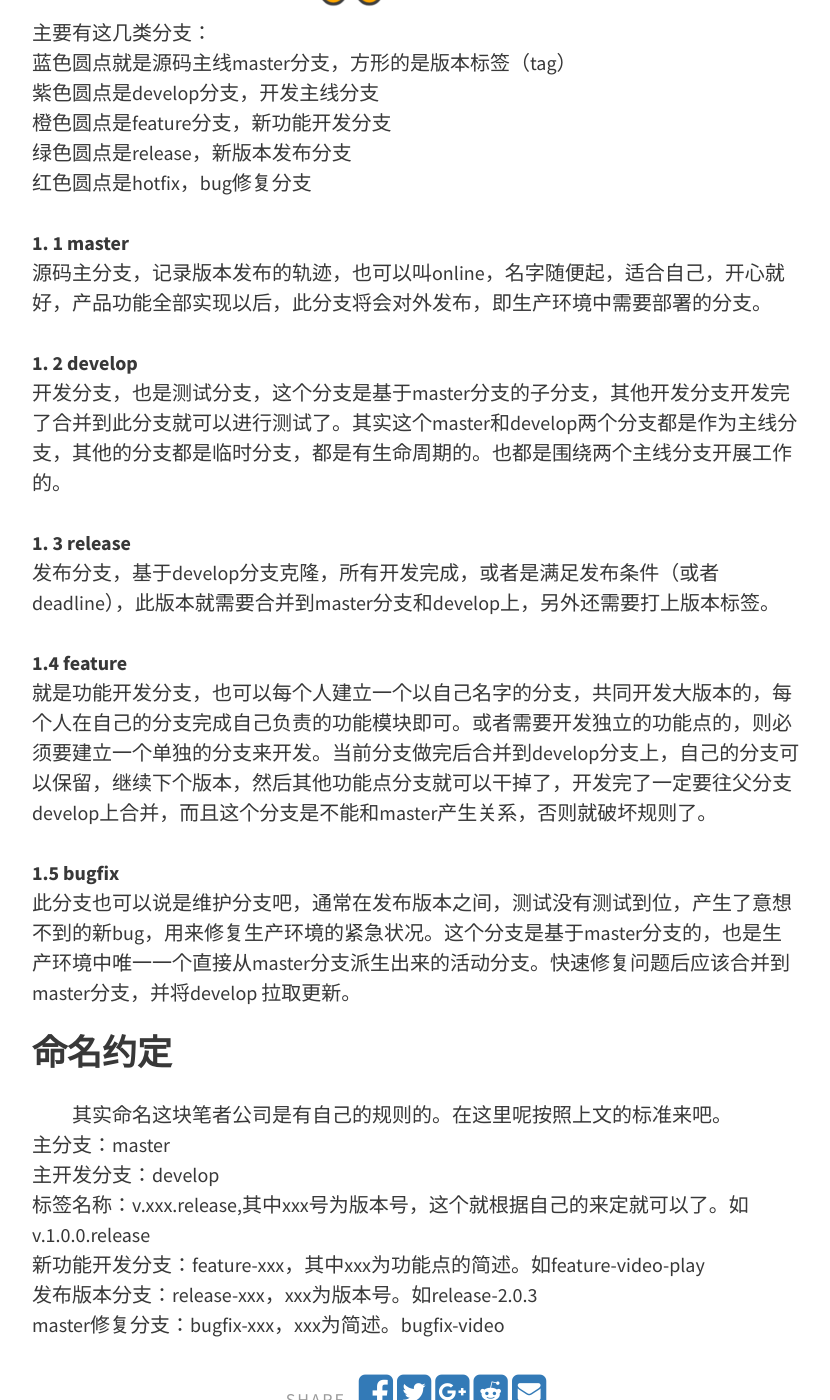
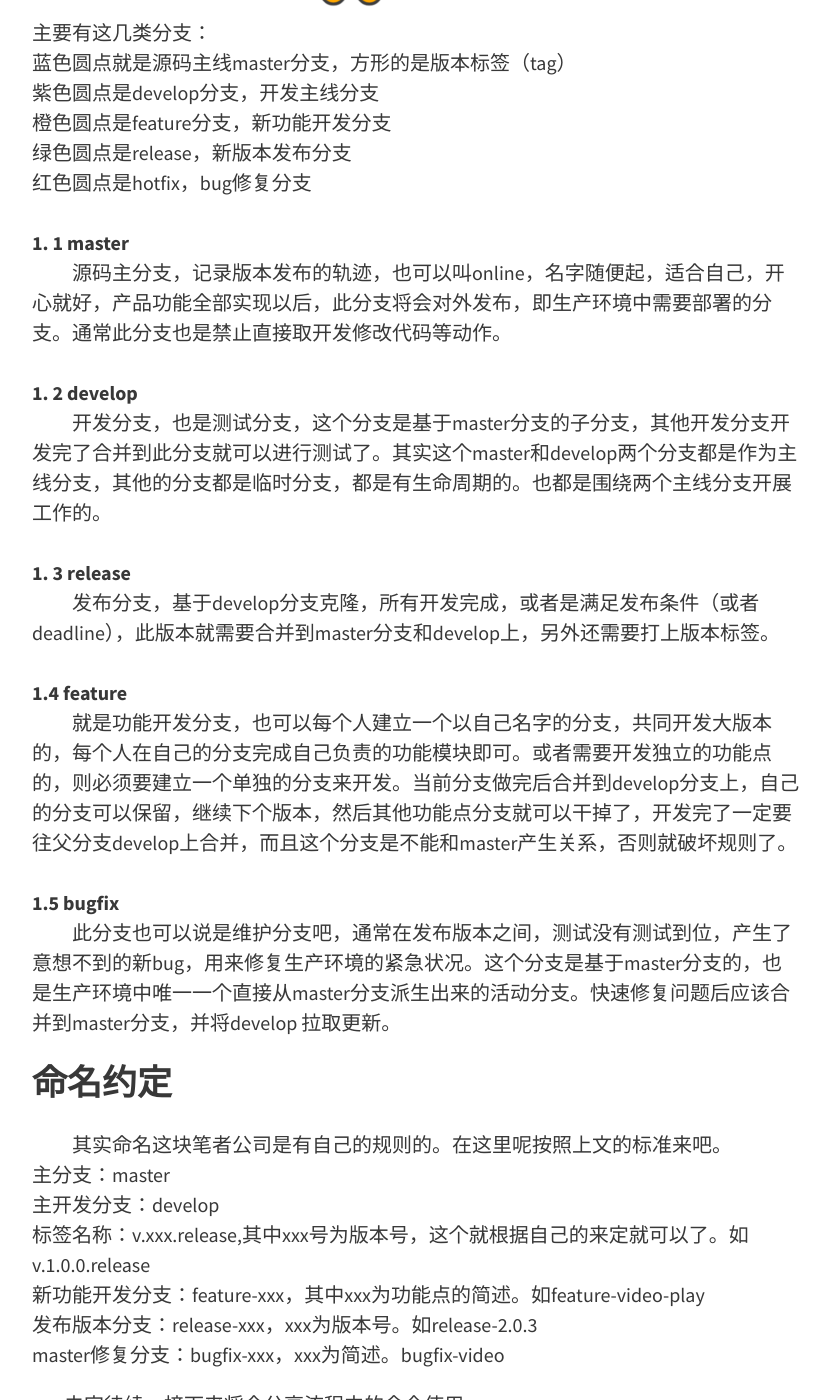
Before and after one commit to glxe/glxe.github.io, a Jekyll site: the page built from _posts/2018-06-21-Git-Flow.md, in a window 1280 px wide and 1400 px high, scrolled down 1252 px. Shown: the whole window, without its empty margins (224-1054 px from the left). Built offline with Jekyll 4.4.1, drawn with Linux system fonts in a browser that asks for light colours; some of the changed text lies outside the part shown.

Commit message:
update git flow

```diff
--- a/_posts/2018-06-21-Git-Flow.md
+++ b/_posts/2018-06-21-Git-Flow.md
@@ -32,19 +32,19 @@ excerpt_separator: <!--more-->
 红色圆点是hotfix，bug修复分支
 <a name="master"></a>
 **1. 1 master**
-源码主分支，记录版本发布的轨迹，也可以叫online，名字随便起，适合自己，开心就好，产品功能全部实现以后，此分支将会对外发布，即生产环境中需要部署的分支。
+　　源码主分支，记录版本发布的轨迹，也可以叫online，名字随便起，适合自己，开心就好，产品功能全部实现以后，此分支将会对外发布，即生产环境中需要部署的分支。通常此分支也是禁止直接取开发修改代码等动作。
 <a name="develop"></a>
 **1. 2 develop**
-开发分支，也是测试分支，这个分支是基于master分支的子分支，其他开发分支开发完了合并到此分支就可以进行测试了。其实这个master和develop两个分支都是作为主线分支，其他的分支都是临时分支，都是有生命周期的。也都是围绕两个主线分支开展工作的。
+　　开发分支，也是测试分支，这个分支是基于master分支的子分支，其他开发分支开发完了合并到此分支就可以进行测试了。其实这个master和develop两个分支都是作为主线分支，其他的分支都是临时分支，都是有生命周期的。也都是围绕两个主线分支开展工作的。
 <a name="develop-sb"></a>
 **1. 3 release**
-发布分支，基于develop分支克隆，所有开发完成，或者是满足发布条件（或者deadline），此版本就需要合并到master分支和develop上，另外还需要打上版本标签。
+　　发布分支，基于develop分支克隆，所有开发完成，或者是满足发布条件（或者deadline），此版本就需要合并到master分支和develop上，另外还需要打上版本标签。
 <a name="feature"></a>
 **1.4 feature**
-就是功能开发分支，也可以每个人建立一个以自己名字的分支，共同开发大版本的，每个人在自己的分支完成自己负责的功能模块即可。或者需要开发独立的功能点的，则必须要建立一个单独的分支来开发。当前分支做完后合并到develop分支上，自己的分支可以保留，继续下个版本，然后其他功能点分支就可以干掉了，开发完了一定要往父分支develop上合并，而且这个分支是不能和master产生关系，否则就破坏规则了。
+　　就是功能开发分支，也可以每个人建立一个以自己名字的分支，共同开发大版本的，每个人在自己的分支完成自己负责的功能模块即可。或者需要开发独立的功能点的，则必须要建立一个单独的分支来开发。当前分支做完后合并到develop分支上，自己的分支可以保留，继续下个版本，然后其他功能点分支就可以干掉了，开发完了一定要往父分支develop上合并，而且这个分支是不能和master产生关系，否则就破坏规则了。
 <a name="bugfix"></a>
 **1.5 bugfix**
-此分支也可以说是维护分支吧，通常在发布版本之间，测试没有测试到位，产生了意想不到的新bug，用来修复生产环境的紧急状况。这个分支是基于master分支的，也是生产环境中唯一一个直接从master分支派生出来的活动分支。快速修复问题后应该合并到master分支，并将develop
+　　此分支也可以说是维护分支吧，通常在发布版本之间，测试没有测试到位，产生了意想不到的新bug，用来修复生产环境的紧急状况。这个分支是基于master分支的，也是生产环境中唯一一个直接从master分支派生出来的活动分支。快速修复问题后应该合并到master分支，并将develop
 拉取更新。
 ## 命名约定
 　　其实命名这块笔者公司是有自己的规则的。在这里呢按照上文的标准来吧。
@@ -54,3 +54,5 @@ excerpt_separator: <!--more-->
 新功能开发分支：feature-xxx，其中xxx为功能点的简述。如feature-video-play
 发布版本分支：release-xxx，xxx为版本号。如release-2.0.3
 master修复分支：bugfix-xxx，xxx为简述。bugfix-video
+
+------未完待续，接下来将会分享流程中的命令使用
```
Also changed, not shown: other parts of _posts/2018-06-21-Git-Flow.md (+1 -1 lines).
